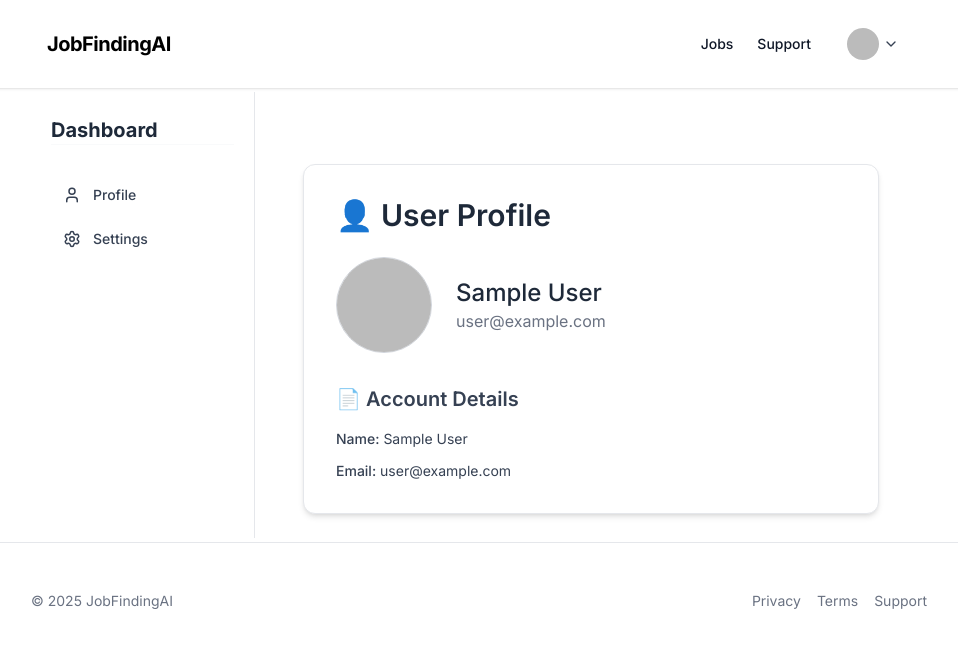
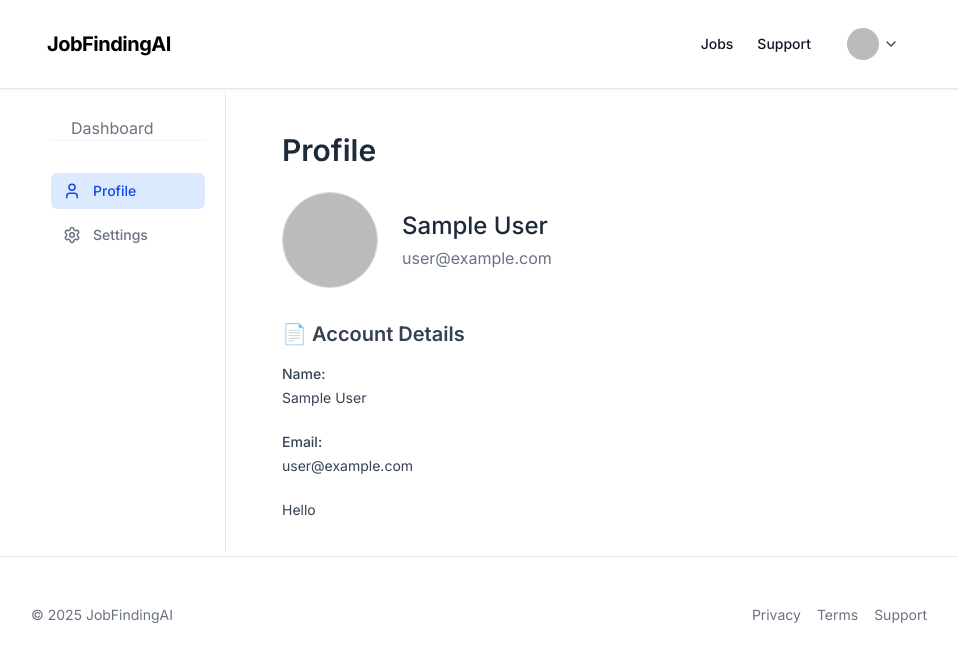
Before and after one commit to pradipchaudhary/jobfindingai, a Next.js app: page /dashboard/profile in a window 1280 px wide. Shown: the top 662 px of the page, without its empty margins (161-1119 px from the left). Built offline with nearby package versions, Linux system fonts and the light colour scheme; no server answers; sample sign-in values are in the browser's storage.

Commit message:
update dashboard layout

```diff
--- a/app/api/jobs/route.ts
+++ b/app/api/jobs/route.ts
@@ -1,7 +1,8 @@
+import { connectToDatabase } from "@/lib/db";
+import { NextResponse } from "next/server";
 import { scrapeAllJobs } from "@/lib/scraper";
-import { NextResponse } from "next/server";
+import Job from "@/models/Job";
 
-// Optionally define the response type
 type ApiResponse = {
   success: boolean;
   jobs?: any[];
@@ -10,13 +11,28 @@ type ApiResponse = {
 
 export async function GET(): Promise<NextResponse<ApiResponse>> {
   try {
+    // Connect to MongoDB first
+    await connectToDatabase();
+
+    // Scrape jobs
     const jobs = await scrapeAllJobs();
     console.log("Scraped jobs:", jobs);
+
+    // Save each job with upsert to avoid duplicates
+    for (const jobData of jobs) {
+      await Job.updateOne(
+        { title: jobData.title },  // Unique identifier, adjust if needed
+        { $set: jobData },
+        { upsert: true }
+      );
+    }
+
+    // Return success with the jobs scraped and saved
     return NextResponse.json({ success: true, jobs });
   } catch (error: any) {
-        console.error("Scraping error:", error?.message || error);
+    console.error("Scraping or saving error:", error?.message || error);
     return NextResponse.json(
-            { success: false, error: "Scraping failed" },
+      { success: false, error: "Scraping or saving failed" },
       { status: 500 }
     );
   }
--- a/app/dashboard/layout.tsx
+++ b/app/dashboard/layout.tsx
@@ -8,16 +8,16 @@ export default function DashboardLayout({ children }: { children: React.ReactNod
     const pathname = usePathname();
 
     const navItems = [
-        { name: 'Profile', href: '/profile', icon: <User size={18} /> },
-        { name: 'Settings', href: '/settings', icon: <Settings size={18} /> },
+        { name: 'Profile', href: '/dashboard/profile', icon: <User size={18} /> },
+        { name: 'Settings', href: '/dashboard/settings', icon: <Settings size={18} /> },
     ];
 
     return (
         <div className="min-h-full py-1 px-4">
             <div className="max-w-4xl mx-auto bg-white flex overflow-hidden h-full ">
                 {/* Sidebar */}
-                <aside className="w-56 hidden md:flex flex-col border-r border-gray-200 px-5 py-6">
-                    <h2 className="text-xl font-bold text-gray-800 mb-8 border-b border-gray-50">Dashboard</h2>
+                <aside className="w-[195px] hidden md:flex flex-col border-r border-gray-200 px-5 py-6">
+                    <h2 className="text-md text-gray-500 mb-8 border-b border-gray-100 px-5">Dashboard</h2>
 
                     <nav className="space-y-2 flex-1">
                         {navItems.map((item) => {
@@ -26,7 +26,7 @@ export default function DashboardLayout({ children }: { children: React.ReactNod
                                 <Link
                                     key={item.name}
                                     href={item.href}
-                                    className={`flex items-center gap-3 px-3 py-2 rounded-md text-sm font-medium transition-colors ${isActive ? 'bg-blue-100 text-blue-700' : 'text-gray-700 hover:bg-gray-100'
+                                    className={`flex items-center gap-3 px-3 py-2 rounded-md text-sm font-medium transition-colors ${isActive ? 'bg-blue-100 text-blue-700' : 'text-gray-500 hover:bg-gray-100'
                                         }`}
                                 >
                                     {item.icon}
--- a/app/dashboard/page.tsx
+++ b/app/dashboard/page.tsx
@@ -8,11 +8,6 @@ export default function DashboardPage() {
             </h1>
 
             <div className="grid grid-cols-1 md:grid-cols-2 gap-6">
-                <DashboardCard
-                    title="AI Job Suggestions"
-                    description="Get personalized job recommendations powered by AI."
-                    action="View Suggestions"
-                />
 
                 <DashboardCard
                     title="Application Stats"
@@ -32,11 +27,6 @@ export default function DashboardPage() {
                     action="Update Resume"
                 />
 
-                <DashboardCard
-                    title="Saved Jobs"
-                    description="You’ve saved 5 jobs to review later."
-                    action="View Saved Jobs"
-                />
 
                 <DashboardCard
                     title="Profile Completion"
--- a/app/dashboard/profile/page.tsx
+++ b/app/dashboard/profile/page.tsx
@@ -2,17 +2,27 @@
 
 import { useSession } from 'next-auth/react';
 import { useRouter } from 'next/navigation';
-import { useEffect } from 'react';
+import { useEffect, useState } from 'react';
 
 export default function ProfilePage() {
   const { data: session, status } = useSession();
   const router = useRouter();
+
+  const [name, setName] = useState('');
+  const [email, setEmail] = useState('');
 
   useEffect(() => {
     if (status === 'unauthenticated') {
       router.push('/login');
     }
   }, [status, router]);
+
+  useEffect(() => {
+    if (session?.user) {
+      setName(session.user.name || '');
+      setEmail(session.user.email || '');
+    }
+  }, [session]);
 
   if (status === 'loading') {
     return (
@@ -22,42 +32,67 @@ export default function ProfilePage() {
     );
   }
 
-    const user = session?.user;
+  return (
+    <main className="max-w-4xl mx-auto mt-2 px-6">
+      <section className="p-2">
+        <h1 className="text-3xl font-semibold text-gray-800 mb-6">Profile</h1>
 
-    return (
-        <div className="max-w-4xl mx-auto mt-12 px-6">
-            <div className="bg-white border border-gray-200 rounded-xl shadow-md p-8">
-                <h1 className="text-3xl font-semibold text-gray-800 mb-6">👤 User Profile</h1>
-
-                <div className="flex flex-col md:flex-row items-start md:items-center gap-6">
+        <div className="flex flex-col md:flex-row items-center gap-6">
           <img
-                        src={user?.image || '/default-avatar.png'}
+            src={session?.user?.image ?? '/default-avatar.png'}
             alt="User Avatar"
             className="w-24 h-24 rounded-full object-cover border border-gray-300"
           />
           <div>
-                        <h2 className="text-2xl font-medium text-gray-800">
-                            {user?.name || 'Anonymous User'}
-                        </h2>
-                        <p className="text-gray-500">{user?.email || 'No email provided'}</p>
+            <input
+              type="text"
+              value={name}
+              onChange={e => setName(e.target.value)}
+              placeholder="Name"
+              className="text-2xl font-medium text-gray-800 bg-transparent focus:outline-none focus:ring-0 placeholder-gray-400"
+              style={{ border: 'none', borderBottom: 'none' }}
+            />
+            <input
+              type="email"
+              value={email}
+              onChange={e => setEmail(e.target.value)}
+              placeholder="Email"
+              className="text-gray-500 bg-transparent focus:outline-none focus:ring-0 placeholder-gray-400 mt-1"
+              style={{ border: 'none', borderBottom: 'none' }}
+            />
           </div>
         </div>
 
         <div className="mt-8">
           <h3 className="text-xl font-semibold text-gray-700 mb-4">📄 Account Details</h3>
-                    <div className="space-y-3 text-gray-700 text-sm">
+          <div className="space-y-6 text-gray-700 text-sm">
             <div>
-                            <span className="font-medium">Name:</span>{' '}
-                            {user?.name || 'N/A'}
+              <label className="font-medium block mb-1">Name:</label>
+              <input
+                type="text"
+                value={name}
+                onChange={e => setName(e.target.value)}
+                placeholder="Name"
+                className="w-full bg-transparent focus:outline-none focus:ring-0 placeholder-gray-400"
+                style={{ border: 'none', borderBottom: 'none' }}
+              />
             </div>
             <div>
-                            <span className="font-medium">Email:</span>{' '}
-                            {user?.email || 'N/A'}
+              <label className="font-medium block mb-1">Email:</label>
+              <input
+                type="email"
+                value={email}
+                onChange={e => setEmail(e.target.value)}
+                placeholder="Email"
+                className="w-full bg-transparent focus:outline-none focus:ring-0 placeholder-gray-400"
+                style={{ border: 'none', borderBottom: 'none' }}
+              />
             </div>
 
+            <h1>Hello</h1>
           </div>
         </div>
-            </div>
-        </div>
+      </section>
+    </main>
   );
 }
--- a/components/Header.tsx
+++ b/components/Header.tsx
@@ -93,14 +93,14 @@ export default function Header() {
 
                                     {/* Menu Items */}
                                     <Link
-                                        href="/profile"
+                                        href="/dashboard/profile"
                                         className="block px-4 py-2 text-gray-700 hover:bg-gray-100"
                                         onClick={() => setDropdownOpen(false)}
                                     >
                                         Profile
                                     </Link>
                                     <Link
-                                        href="/settings"
+                                        href="/dashboard/settings"
                                         className="block px-4 py-2 text-gray-700 hover:bg-gray-100"
                                         onClick={() => setDropdownOpen(false)}
                                     >
--- a/models/Job.ts
+++ b/models/Job.ts
@@ -1,9 +1,22 @@
 // models/Job.ts
-import mongoose, { Schema, model, models } from 'mongoose'
+import mongoose, { Schema, Document, Model } from "mongoose";
 
-const jobSchema = new Schema({
-  title: String,
-  company: String,
-}, { timestamps: true })
+export interface IJob extends Document {
+  title: string;
+  company: string;
+  location: string;
+  link: string;
+  logo?: string;
+}
 
-export const Job = models.Job || model('Job', jobSchema)
+const JobSchema: Schema<IJob> = new Schema({
+  title: { type: String, required: true },
+  company: { type: String, required: true },
+  location: { type: String, required: true },
+  link: { type: String, required: true, unique: true }, // unique to avoid duplicates
+  logo: { type: String },
+});
+
+const Job: Model<IJob> = mongoose.models.Job || mongoose.model<IJob>("Job", JobSchema);
+
+export default Job;
--- a/next-auth.d.ts
+++ b/next-auth.d.ts
@@ -4,6 +4,21 @@ declare module "next-auth" {
   interface Session {
     user: {
       id: string;
+      username?: string;
+      email?: string;
+      name?: string;
+      image?: string;
     } & DefaultSession["user"];
   }
+  interface User {
+    id: string;
+    username?: string;
+  }
 }
+
+declare module "next-auth/jwt" {
+  interface JWT {
+    id?: string;
+    username?: string;
+  }
+}
```
Also changed, not shown: lib/auth.ts (+13 -20 lines). Lines whose indentation alone changed are shown as unchanged.
